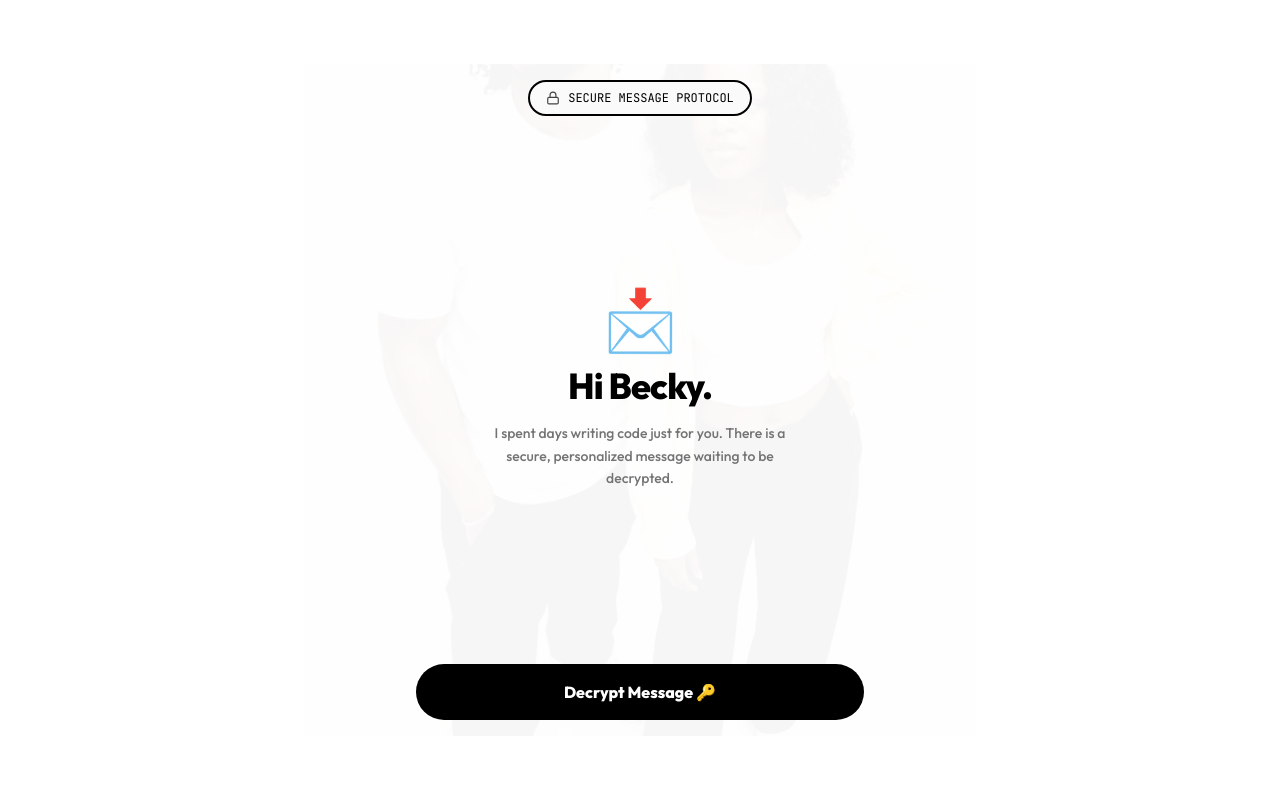
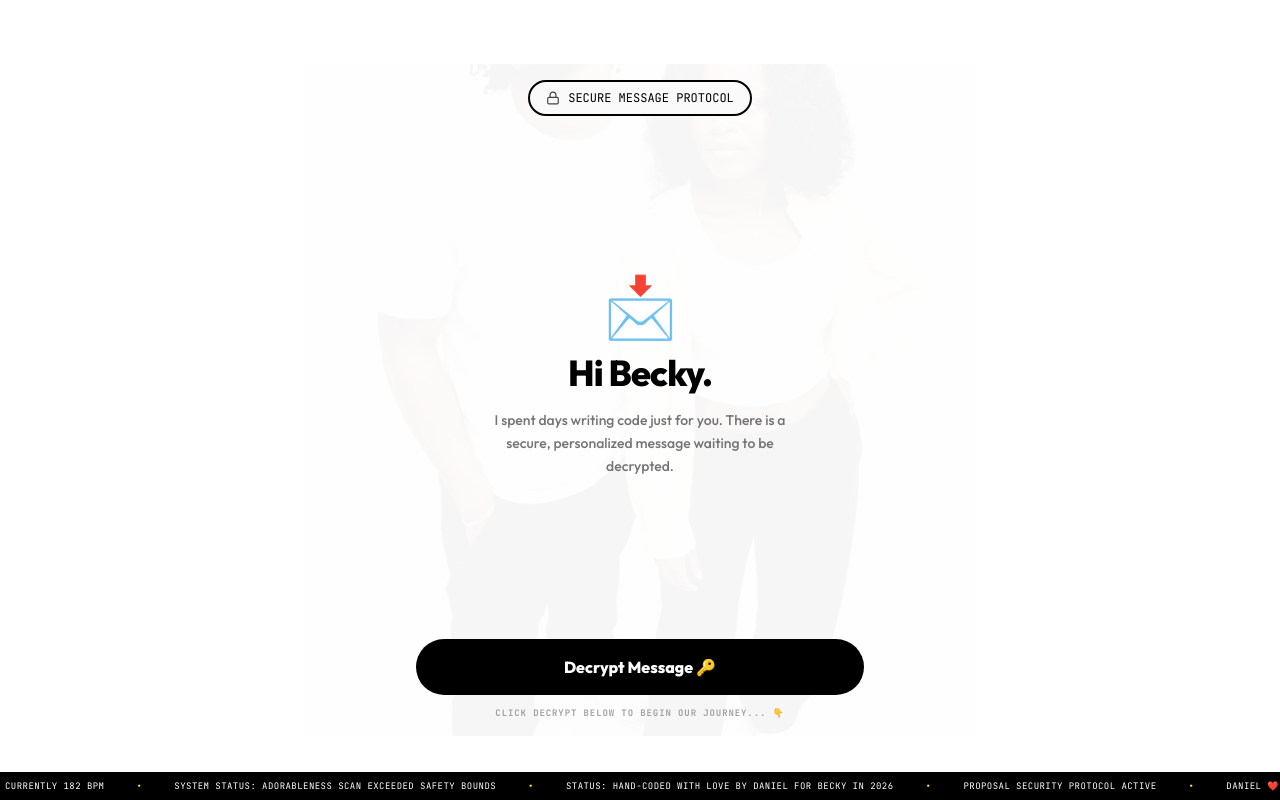
Before and after one commit to mdtbmw/mdbecky, a Next.js app: page / in a window 1280 px wide. Built offline with nearby package versions, Linux system fonts and the light colour scheme.

Commit message:
feat: upgrade UI animations, add raining names, persistent bottom ticker banner, and screen transition hints

```diff
--- a/src/app/globals.css
+++ b/src/app/globals.css
@@ -100,3 +100,17 @@ html, body {
   transform-origin: bottom right;
   animation: wave 2s ease-in-out infinite;
 }
+
+/* Ticker animation */
+@keyframes ticker {
+  0% {
+    transform: translate3d(0, 0, 0);
+  }
+  100% {
+    transform: translate3d(-50%, 0, 0);
+  }
+}
+.animate-ticker {
+  display: inline-flex;
+  animation: ticker 25s linear infinite;
+}
--- a/src/app/page.tsx
+++ b/src/app/page.tsx
@@ -28,11 +28,75 @@ const CAROUSEL_IMAGES = [
   { id: 3, src: "/Images/Daniel and Becky.jpeg", emoji: "🌅", label: "Us" },
 ];
 
+// 🌸 Custom backdrop that rains Becky's name in tiny letters continuously
+function RainingNames() {
+  const [particles, setParticles] = useState<{ id: number; x: number; delay: number; duration: number; scale: number }[]>([]);
+
+  useEffect(() => {
+    // Generate 16 floating name particles
+    const arr = Array.from({ length: 16 }).map((_, i) => ({
+      id: i,
+      x: Math.random() * 100, // horizontal start position
+      delay: Math.random() * 12,
+      duration: 12 + Math.random() * 10,
+      scale: 0.65 + Math.random() * 0.45,
+    }));
+    setParticles(arr);
+  }, []);
+
+  return (
+    <div className="absolute inset-0 pointer-events-none z-0 overflow-hidden select-none opacity-[0.035]">
+      {particles.map((p) => (
+        <motion.div
+          key={p.id}
+          className="absolute font-black text-[10px] text-black whitespace-nowrap tracking-wider font-mono"
+          style={{ left: `${p.x}%`, top: "-5%" }}
+          animate={{
+            y: ["0vh", "110vh"],
+            x: [`${p.x}%`, `${p.x + (Math.sin(p.id) * 8)}%`],
+          }}
+          transition={{
+            duration: p.duration,
+            delay: p.delay,
+            repeat: Infinity,
+            ease: "linear",
+          }}
+        >
+          Becky ❤️
+        </motion.div>
+      ))}
+    </div>
+  );
+}
+
+// 🎰 Cute infinite scrolling text ticker fixed at the bottom
+function TickerBanner() {
+  return (
+    <div className="w-full h-7 bg-black text-white border-t border-black flex items-center overflow-hidden font-mono text-[9px] uppercase tracking-wider select-none shrink-0 z-30 relative">
+      <div className="whitespace-nowrap animate-ticker flex items-center gap-8">
+        {[1, 2].map((group) => (
+          <div key={group} className="flex items-center gap-8 shrink-0">
+            <span>DANIEL ❤️ BECKY</span>
+            <span className="text-accent font-bold">•</span>
+            <span>WARNING: DANIEL&apos;S HEART RATE IS CURRENTLY 182 BPM</span>
+            <span className="text-accent font-bold">•</span>
+            <span>SYSTEM STATUS: ADORABLENESS Scan Exceeded Safety bounds</span>
+            <span className="text-accent font-bold">•</span>
+            <span>STATUS: HAND-CODED WITH LOVE BY DANIEL FOR BECKY IN 2026</span>
+            <span className="text-accent font-bold">•</span>
+            <span>PROPOSAL SECURITY PROTOCOL ACTIVE</span>
+            <span className="text-accent font-bold">•</span>
+          </div>
+        ))}
+      </div>
+    </div>
+  );
+}
+
 function ProposalAppContent() {
   const searchParams = useSearchParams();
   const rawName = searchParams.get("name") || "";
   const name = rawName ? rawName.charAt(0).toUpperCase() + rawName.slice(1) : "Becky";
-  // Default phone fallback is Daniel's configured number
   const phone = searchParams.get("phone") || "2348147987460";
 
   // Scroll Container Ref
@@ -482,7 +546,10 @@ function ProposalAppContent() {
   };
 
   return (
-    <div className="flex-1 flex flex-col relative w-full h-full bg-white text-black font-sans selection:bg-accent selection:text-black overflow-hidden">
+    <div className="h-screen w-screen flex flex-col justify-between items-stretch overflow-hidden bg-white text-black font-sans relative">
+
+      {/* 🌧️ Raining Becky Names backdrop */}
+      <RainingNames />
 
       {/* Background soft moving name watermark */}
       <div className="absolute inset-0 pointer-events-none z-0 overflow-hidden select-none opacity-[0.03] font-black text-6xl tracking-widest text-black">
@@ -509,12 +576,12 @@ function ProposalAppContent() {
         </motion.div>
       </div>
 
-      {/* Main Snap Container */}
+      {/* Main Snap Scroll Container */}
       <div
         ref={containerRef}
         className="scroll-container no-scrollbar w-full flex-1 z-10"
       >
-        {/* --- SCREEN 0: DECRYPT (Low Opacity couple background) --- */}
+        {/* --- SCREEN 0: DECRYPT MESSAGE --- */}
         <ViewportSection id="section-0" isActive={activeSection === 0}>
           {/* Background image overlay */}
           <div className="absolute inset-0 z-0 opacity-[0.035] select-none pointer-events-none">
@@ -537,13 +604,16 @@ function ProposalAppContent() {
               </p>
             </div>
 
-            <div className="w-full max-w-md shrink-0">
+            <div className="w-full max-w-md shrink-0 flex flex-col items-center gap-2">
               <button
                 onClick={handleDecryptMessage}
                 className="w-full py-4 rounded-full bg-black text-white hover:bg-neutral-900 font-extrabold text-base transition duration-300 active:scale-95 flex items-center justify-center gap-2 cursor-pointer"
               >
                 Decrypt Message 🔑
               </button>
+              <p className="text-[9px] font-mono font-bold text-neutral-400 uppercase tracking-widest mt-1 select-none">
+                Click decrypt below to begin our journey... 👇
+              </p>
             </div>
           </div>
         </ViewportSection>
@@ -600,7 +670,7 @@ function ProposalAppContent() {
                 </div>
               </div>
 
-              <div className="w-full max-w-md shrink-0">
+              <div className="w-full max-w-md shrink-0 flex flex-col items-center gap-2">
                 <button
                   onClick={() => {
                     if (synth) synth.playPop();
@@ -616,12 +686,15 @@ function ProposalAppContent() {
                   Continue
                   <ChevronDown size={18} />
                 </button>
+                <p className="text-[9px] font-mono font-bold text-neutral-400 uppercase tracking-widest mt-1 select-none">
+                  Decrypted successfully. Let&apos;s proceed to the security questions below... 👇
+                </p>
               </div>
             </div>
           </ViewportSection>
         )}
 
-        {/* --- SCREEN 2: DO YOU KNOW THIS GUY? (With real photo) --- */}
+        {/* --- SCREEN 2: DO YOU KNOW THIS GUY? --- */}
         {unlockedSection >= 2 && (
           <ViewportSection id="section-2" isActive={activeSection === 2}>
             <div className="flex-1 flex flex-col justify-between items-center w-full py-4 text-black text-center">
@@ -632,7 +705,6 @@ function ProposalAppContent() {
                 </h2>
               </div>
 
-              {/* Daniel Card */}
               <div className="w-full flex-1 flex flex-col items-center justify-center my-4">
                 <div className="border-2 border-black rounded-3xl p-4 bg-white flex flex-col items-center w-44 select-none shadow-none relative">
                   <div className="relative w-32 h-32 border-2 border-black rounded-2xl overflow-hidden bg-neutral-100 flex items-center justify-center">
@@ -668,7 +740,6 @@ function ProposalAppContent() {
                 </div>
               </div>
 
-              {/* YES / NO Choices */}
               <div className="w-full max-w-md shrink-0 flex flex-col gap-2 select-none">
                 <AnimatePresence mode="wait">
                   {knowGuyStatus !== "yes" ? (
@@ -693,6 +764,7 @@ function ProposalAppContent() {
                       </motion.button>
                     </motion.div>
                   ) : (
+                    <div className="flex flex-col items-center gap-2">
                       <motion.button
                         key="continue"
                         initial={{ opacity: 0, scale: 0.95 }}
@@ -703,6 +775,10 @@ function ProposalAppContent() {
                         Continue
                         <ChevronDown size={18} />
                       </motion.button>
+                      <p className="text-[9px] font-mono font-bold text-neutral-400 uppercase tracking-widest mt-1 select-none">
+                        Identity verified. Let&apos;s check your credentials next... 👇
+                      </p>
+                    </div>
                   )}
                 </AnimatePresence>
               </div>
@@ -710,7 +786,7 @@ function ProposalAppContent() {
           </ViewportSection>
         )}
 
-        {/* --- SCREEN 3: IS THIS DAMSEL YOU? (With real photo) --- */}
+        {/* --- SCREEN 3: IS THIS BEAUTIFUL DAMSEL YOU? --- */}
         {unlockedSection >= 3 && (
           <ViewportSection id="section-3" isActive={activeSection === 3}>
             <div className="flex-1 flex flex-col justify-between items-center w-full py-4 text-black text-center">
@@ -721,7 +797,6 @@ function ProposalAppContent() {
                 </h2>
               </div>
 
-              {/* Becky Card */}
               <div className="w-full flex-1 flex flex-col items-center justify-center my-4">
                 <div className="border-2 border-black rounded-3xl p-4 bg-white flex flex-col items-center w-44 select-none shadow-none relative">
                   <div className="relative w-32 h-32 border-2 border-black rounded-2xl overflow-hidden bg-neutral-100 flex items-center justify-center">
@@ -733,24 +808,24 @@ function ProposalAppContent() {
                   <span className="font-extrabold text-base text-black mt-0.5">Becky</span>
                 </div>
 
-                <div className="h-10 mt-4 flex items-center">
+                <div className="h-14 mt-3 flex items-center px-4 max-w-xs text-center">
                   <AnimatePresence mode="wait">
                     {damselStatus === "yes" && (
                       <motion.p
                         initial={{ opacity: 0, y: 5 }}
                         animate={{ opacity: 1, y: 0 }}
-                        className="text-sm font-bold text-black font-sans"
-                      >
-                        Just checking... you look absolutely gorgeous today. 💖
+                        className="text-xs font-bold text-black font-sans leading-relaxed"
+                      >
+                        ACCESS GRANTED! 🔒✨ Verified: The sweetest, most beautiful girl is logged in. Daniel&apos;s heart rate has officially doubled. Proceed with caution... 🥰
                       </motion.p>
                     )}
                     {damselStatus === "no" && (
                       <motion.p
                         initial={{ opacity: 0, y: 5 }}
                         animate={{ opacity: 1, y: 0 }}
-                        className="text-sm font-bold text-red-600 font-sans"
-                      >
-                        Ain&apos;t no way, gal! Shhh... it&apos;s definitely you. 😍
+                        className="text-xs font-bold text-red-600 font-sans leading-normal"
+                      >
+                        Ain&apos;t no way, gal! Shhh... you can&apos;t fool the system. Try again! 😍
                       </motion.p>
                     )}
                   </AnimatePresence>
@@ -782,6 +857,7 @@ function ProposalAppContent() {
                       </motion.button>
                     </motion.div>
                   ) : (
+                    <div className="flex flex-col items-center gap-2">
                       <motion.button
                         key="continue"
                         initial={{ opacity: 0, scale: 0.95 }}
@@ -792,6 +868,10 @@ function ProposalAppContent() {
                         Continue
                         <ChevronDown size={18} />
                       </motion.button>
+                      <p className="text-[9px] font-mono font-bold text-neutral-400 uppercase tracking-widest mt-1 select-none">
+                        Both identities verified. Let&apos;s examine the archive folder next... 👇
+                      </p>
+                    </div>
                   )}
                 </AnimatePresence>
               </div>
@@ -799,7 +879,7 @@ function ProposalAppContent() {
           </ViewportSection>
         )}
 
-        {/* --- SCREEN 4: COUPLES PHOTO SWIPER (With real images) --- */}
+        {/* --- SCREEN 4: COUPLES PHOTO SWIPER (With visual stacked offsets) --- */}
         {unlockedSection >= 4 && (
           <ViewportSection id="section-4" isActive={activeSection === 4}>
             <div className="flex-1 flex flex-col justify-between items-center w-full py-4 text-black text-center">
@@ -814,23 +894,65 @@ function ProposalAppContent() {
               </div>
 
               <div className="w-full flex-1 flex items-center justify-center my-2 relative">
+                {/* Swipe instruction helper */}
+                {carouselIndex < CAROUSEL_IMAGES.length && (
+                  <motion.div
+                    animate={{ y: [0, -4, 0] }}
+                    transition={{ duration: 1.5, repeat: Infinity, ease: "easeInOut" }}
+                    className="absolute -top-6 text-xs font-bold bg-black text-white border border-black px-3.5 py-1 rounded-full font-mono uppercase tracking-wider z-40 pointer-events-none"
+                  >
+                    Swipe left/right to browse deck 👆
+                  </motion.div>
+                )}
+
                 <AnimatePresence>
                   {CAROUSEL_IMAGES.map((img, idx) => {
                     if (idx < carouselIndex) return null;
-                    if (idx > carouselIndex + 1) return null;
+                    if (idx > carouselIndex + 2) return null; // Show up to 3 cards stacked
 
                     const isTop = idx === carouselIndex;
+                    const relIndex = idx - carouselIndex;
+
+                    // Rotations and offsets for card stacking effect
+                    let cardRotate = 0;
+                    let cardX = 0;
+                    let cardY = 0;
+                    let cardScale = 1;
+
+                    if (relIndex === 0) {
+                      cardRotate = 0;
+                      cardX = 0;
+                      cardY = 0;
+                      cardScale = 1;
+                    } else if (relIndex === 1) {
+                      cardRotate = -5;
+                      cardX = -12;
+                      cardY = 8;
+                      cardScale = 0.95;
+                    } else if (relIndex === 2) {
+                      cardRotate = 5;
+                      cardX = 12;
+                      cardY = 16;
+                      cardScale = 0.90;
+                    }
+
                     return (
                       <motion.div
                         key={img.id}
-                        className="absolute w-64 h-[300px] bg-white border-2 border-black rounded-3xl p-3 flex flex-col justify-between items-center shadow-none"
+                        className="absolute w-64 h-[300px] bg-white border-2 border-black rounded-3xl p-3 flex flex-col justify-between items-center shadow-none cursor-grab active:cursor-grabbing"
                         style={{
                           zIndex: 30 - idx,
                           originX: 0.5,
                           originY: 0.5,
                         }}
-                        initial={{ scale: 0.95, y: 10 }}
-                        animate={{ scale: isTop ? 1 : 0.95, y: isTop ? 0 : 10 }}
+                        initial={{ scale: cardScale, y: cardY + 20, rotate: cardRotate, opacity: 0 }}
+                        animate={{
+                          scale: cardScale,
+                          y: cardY,
+                          x: isTop ? 0 : cardX,
+                          rotate: cardRotate,
+                          opacity: 1
+                        }}
                         exit={{ x: 280, rotate: 20, opacity: 0 }}
                         drag={isTop ? "x" : false}
                         dragConstraints={{ left: 0, right: 0 }}
@@ -873,7 +995,7 @@ function ProposalAppContent() {
                 </AnimatePresence>
               </div>
 
-              <div className="w-full max-w-md shrink-0 select-none">
+              <div className="w-full max-w-md shrink-0 select-none flex flex-col items-center gap-2">
                 <button
                   onClick={() => {
                     if (synth) synth.playPop();
@@ -889,6 +1011,9 @@ function ProposalAppContent() {
                   Continue
                   <ChevronDown size={18} />
                 </button>
+                <p className="text-[9px] font-mono font-bold text-neutral-400 uppercase tracking-widest mt-1 select-none">
+                  Archive verified. Now read the legal warning guidelines... 👇
+                </p>
               </div>
             </div>
           </ViewportSection>
@@ -942,7 +1067,7 @@ function ProposalAppContent() {
                 </div>
               </div>
 
-              <div className="w-full max-w-md shrink-0">
+              <div className="w-full max-w-md shrink-0 flex flex-col items-center gap-2">
                 <button
                   onClick={() => {
                     if (synth) synth.playPop();
@@ -958,6 +1083,9 @@ function ProposalAppContent() {
                   Continue
                   <ChevronDown size={18} />
                 </button>
+                <p className="text-[9px] font-mono font-bold text-neutral-400 uppercase tracking-widest mt-1 select-none">
+                  Agreement signed. Preparing personality scan... 👇
+                </p>
               </div>
             </div>
           </ViewportSection>
@@ -1034,7 +1162,7 @@ function ProposalAppContent() {
                 </div>
               </div>
 
-              <div className="w-full max-w-md shrink-0">
+              <div className="w-full max-w-md shrink-0 flex flex-col items-center gap-2">
                 <button
                   onClick={() => {
                     if (synth) synth.playPop();
@@ -1050,6 +1178,9 @@ function ProposalAppContent() {
                   Continue
                   <ChevronDown size={18} />
                 </button>
+                <p className="text-[9px] font-mono font-bold text-neutral-400 uppercase tracking-widest mt-1 select-none">
+                  Scanner completed. Preparing narrative download... 👇
+                </p>
               </div>
             </div>
           </ViewportSection>
@@ -1116,7 +1247,7 @@ function ProposalAppContent() {
                 </div>
               </div>
 
-              <div className="w-full max-w-md shrink-0">
+              <div className="w-full max-w-md shrink-0 flex flex-col items-center gap-2">
                 <button
                   onClick={() => {
                     if (synth) synth.playPop();
@@ -1127,6 +1258,9 @@ function ProposalAppContent() {
                   Continue
                   <ChevronDown size={18} />
                 </button>
+                <p className="text-[9px] font-mono font-bold text-neutral-400 uppercase tracking-widest mt-1 select-none">
+                  Part I read. Let&apos;s reveal the truth in Part II... 👇
+                </p>
               </div>
             </div>
           </ViewportSection>
@@ -1223,7 +1357,7 @@ function ProposalAppContent() {
                 </div>
               </div>
 
-              <div className="w-full max-w-md shrink-0 z-10">
+              <div className="w-full max-w-md shrink-0 z-10 flex flex-col items-center gap-2">
                 <button
                   onClick={() => {
                     if (synth) synth.playPop();
@@ -1234,6 +1368,9 @@ function ProposalAppContent() {
                   Continue
                   <ChevronDown size={18} />
                 </button>
+                <p className="text-[9px] font-mono font-bold text-neutral-400 uppercase tracking-widest mt-1 select-none">
+                  The truth is out. Let&apos;s face the legal verdict... 👇
+                </p>
               </div>
             </div>
           </ViewportSection>
@@ -1299,7 +1436,7 @@ function ProposalAppContent() {
                 </AnimatePresence>
               </div>
 
-              <div className="w-full max-w-md shrink-0 z-10">
+              <div className="w-full max-w-md shrink-0 z-10 flex flex-col items-center gap-2">
                 <button
                   onClick={() => {
                     if (synth) synth.playPop();
@@ -1315,6 +1452,9 @@ function ProposalAppContent() {
                   Continue
                   <ChevronDown size={18} />
                 </button>
+                <p className="text-[9px] font-mono font-bold text-neutral-400 uppercase tracking-widest mt-1 select-none">
+                  Sentence passed. Let&apos;s take a quick test on this... 👇
+                </p>
               </div>
             </div>
           </ViewportSection>
@@ -1364,7 +1504,7 @@ function ProposalAppContent() {
                 })}
               </div>
 
-              <div className="w-full max-w-md shrink-0">
+              <div className="w-full max-w-md shrink-0 flex flex-col items-center gap-2">
                 <button
                   onClick={() => {
                     if (synth) synth.playPop();
@@ -1380,6 +1520,9 @@ function ProposalAppContent() {
                   Continue
                   <ChevronDown size={18} />
                 </button>
+                <p className="text-[9px] font-mono font-bold text-neutral-400 uppercase tracking-widest mt-1 select-none">
+                  Sincere moment logged. Oh wait... system error detected! 👇
+                </p>
               </div>
             </div>
           </ViewportSection>
@@ -1427,13 +1570,16 @@ function ProposalAppContent() {
                 </div>
               </div>
 
-              <div className="w-full max-w-md shrink-0">
+              <div className="w-full max-w-md shrink-0 flex flex-col items-center gap-2">
                 <button
                   onClick={panicDone ? () => { if (synth) synth.playPop(); scrollToSection(13); } : handleHelpDaniel}
                   className="w-full py-4 rounded-full bg-black text-white hover:bg-neutral-900 font-extrabold text-base transition duration-300 active:scale-95 flex items-center justify-center gap-2 cursor-pointer"
                 >
                   {panicDone ? "Continue" : "Help Daniel ⚡"}
                 </button>
+                <p className="text-[9px] font-mono font-bold text-neutral-400 uppercase tracking-widest mt-1 select-none">
+                  Daniel saved! Preparing final countdown... 👇
+                </p>
               </div>
             </div>
           </ViewportSection>
@@ -1487,7 +1633,7 @@ function ProposalAppContent() {
                 </AnimatePresence>
               </div>
 
-              <div className="w-full max-w-md shrink-0">
+              <div className="w-full max-w-md shrink-0 flex flex-col items-center gap-2">
                 <button
                   onClick={() => {
                     if (synth) synth.playPop();
@@ -1502,12 +1648,15 @@ function ProposalAppContent() {
                 >
                   Let&apos;s Go
                 </button>
+                <p className="text-[9px] font-mono font-bold text-neutral-400 uppercase tracking-widest mt-1 select-none">
+                  Countdown complete. Moving to final decision... 👇
+                </p>
               </div>
             </div>
           </ViewportSection>
         )}
 
-        {/* --- SCREEN 14: PROPOSAL SCREEN (Low Opacity background overlay) --- */}
+        {/* --- SCREEN 14: PROPOSAL SCREEN --- */}
         {unlockedSection >= 14 && (
           <ViewportSection
             id="section-14"
@@ -1576,7 +1725,7 @@ function ProposalAppContent() {
           </ViewportSection>
         )}
 
-        {/* --- SCREEN 16: LETTER EXPERIENCE (Low Opacity background overlay) --- */}
+        {/* --- SCREEN 16: LETTER EXPERIENCE --- */}
         {unlockedSection >= 16 && (
           <ViewportSection id="section-16" isActive={activeSection === 16}>
             {/* Background image overlay */}
@@ -1619,19 +1768,22 @@ function ProposalAppContent() {
                 />
               </div>
 
-              <div className="w-full max-w-md shrink-0">
+              <div className="w-full max-w-md shrink-0 flex flex-col items-center gap-2">
                 <button
                   onClick={handleSendToDaniel}
                   className="w-full py-4 rounded-full bg-black text-white hover:bg-neutral-900 font-extrabold text-base transition duration-300 active:scale-95 flex items-center justify-center gap-2 cursor-pointer"
                 >
                   Send To Daniel 🚀
                 </button>
+                <p className="text-[9px] font-mono font-bold text-neutral-400 uppercase tracking-widest mt-1 select-none">
+                  Let Daniel know! Submit your response directly to his WhatsApp... 👇
+                </p>
               </div>
             </div>
           </ViewportSection>
         )}
 
-        {/* --- SCREEN 18: FINAL CELEBRATION (Low Opacity background overlay) --- */}
+        {/* --- SCREEN 18: FINAL CELEBRATION --- */}
         {unlockedSection >= 18 && (
           <ViewportSection id="section-18" isActive={activeSection === 18}>
             {/* Background image overlay */}
@@ -1683,6 +1835,9 @@ function ProposalAppContent() {
           </ViewportSection>
         )}
       </div>
+
+      {/* 🎰 Infinite scrolling text ticker banner */}
+      <TickerBanner />
     </div>
   );
 }
```
Lines whose indentation alone changed are shown as unchanged.
